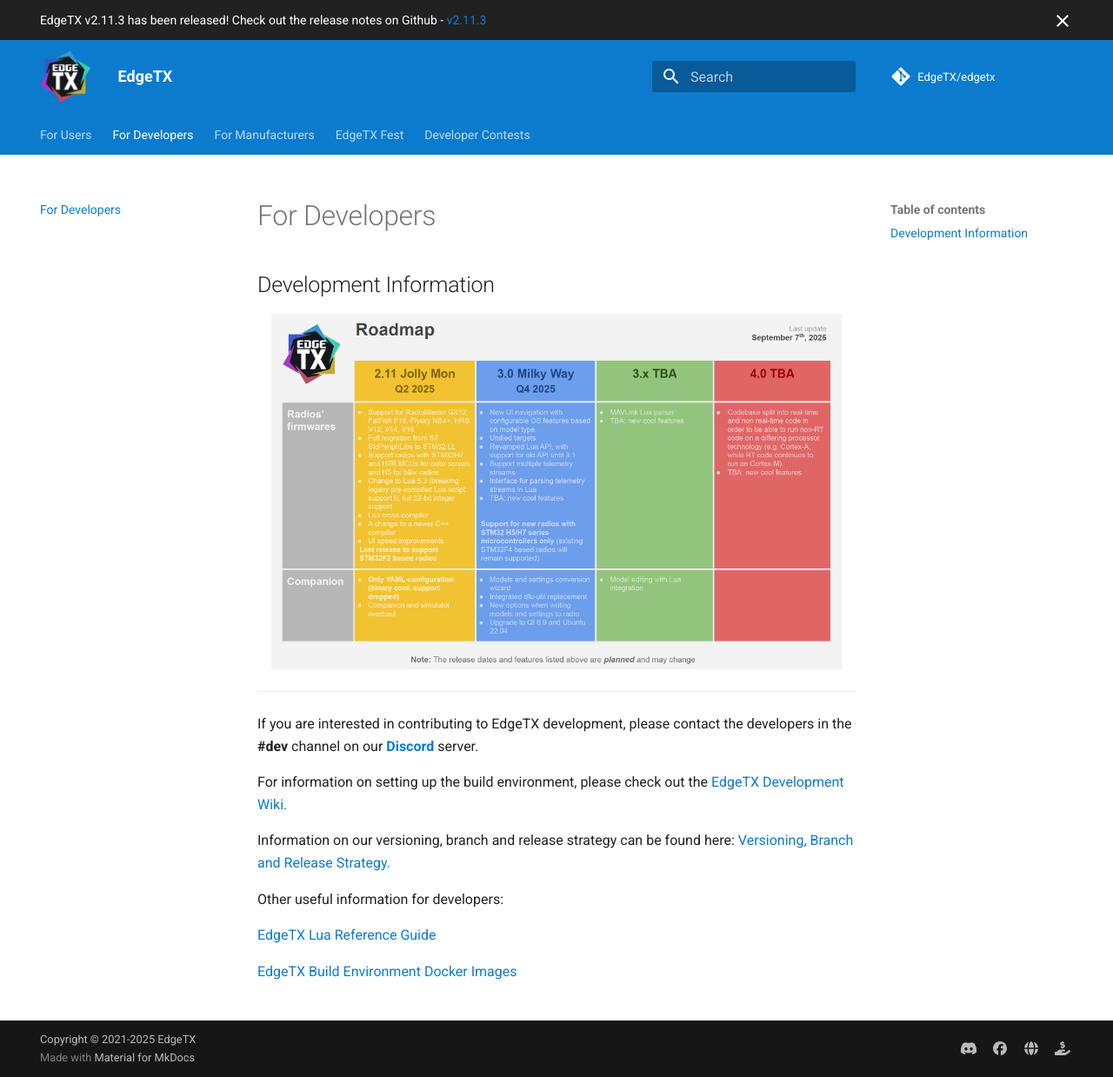
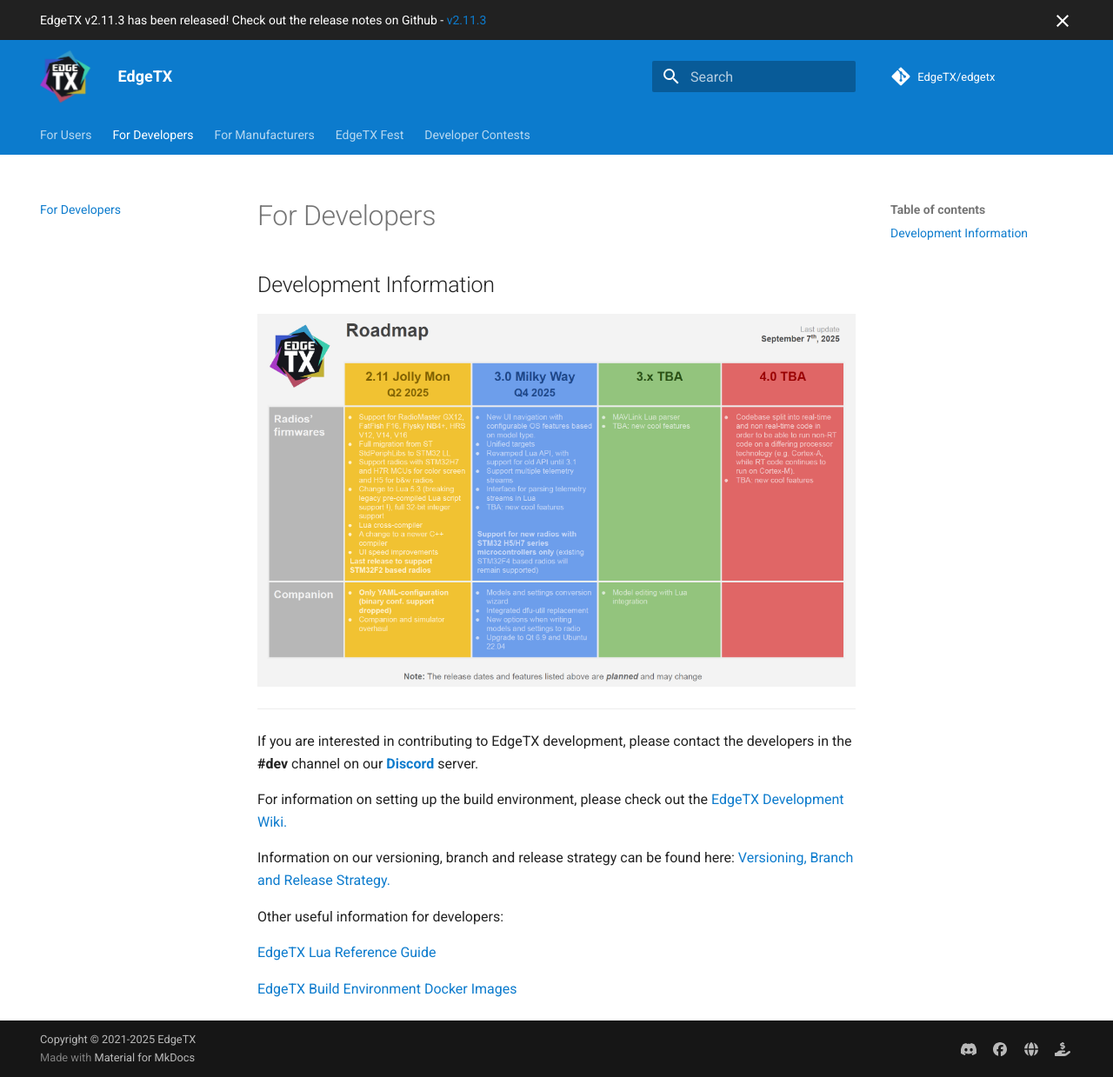
Before and after one commit to EdgeTX/edgetx.github.io, an MkDocs documentation site: the page built from docs/devinfo.md, in a window 1280 px wide and 1239 px high. Shown: the whole window at 87% size. Built offline with MkDocs 1.6.1 and Material for MkDocs 9.7.7, drawn with Linux system fonts in a browser that asks for light colours; comment, search, counter and statistics services are not loaded.

Commit message:
Image width

```diff
--- a/docs/devinfo.md
+++ b/docs/devinfo.md
@@ -1,7 +1,7 @@
 ## Development Information
 
 <p align="center">
-<a href="/assets/roadmap.png?raw=true"><img src="/assets/roadmap.png?raw=true" align="center" height="344" width="656"></a>
+<a href="/assets/roadmap.png?raw=true"><img src="/assets/roadmap.png?raw=true" align="center" width="800"></a>
 </P>
 
 ---
```
